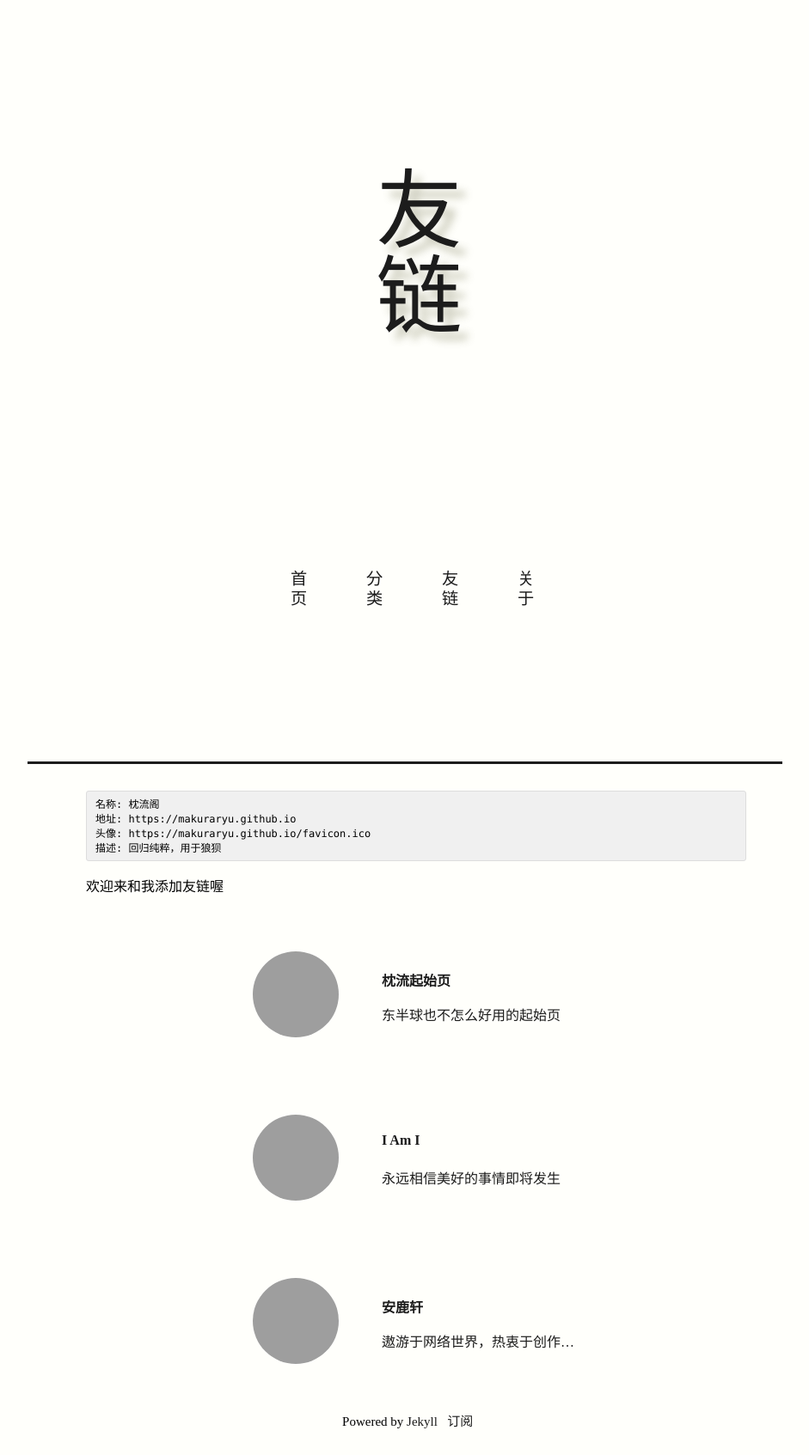
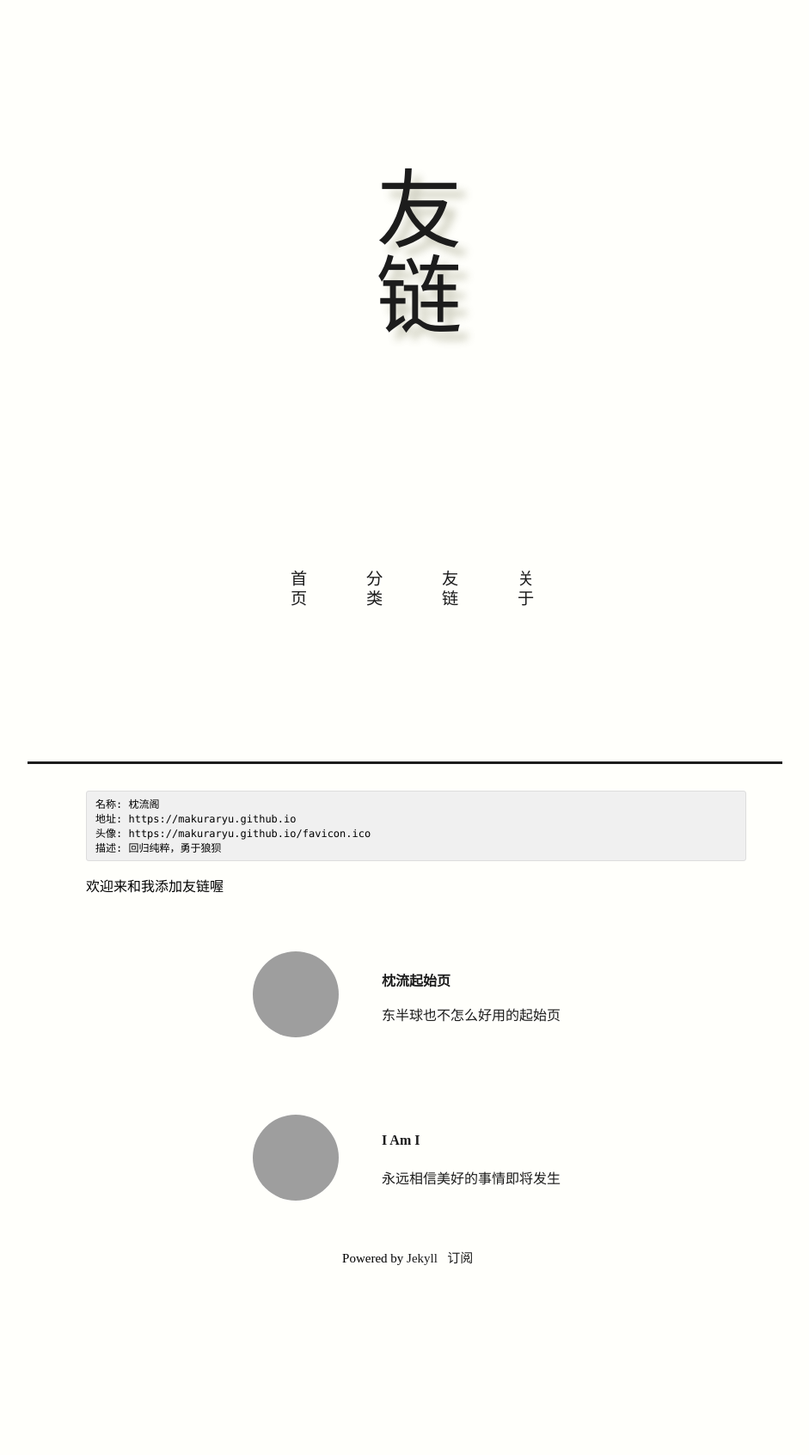
Before and after one commit to Makuraryu/Makuraryu.github.io, a Jekyll site: the page built from pages/links.md, in a window 1280 px wide. Shown: the whole page at 86% size, without its empty margins (164-1105 px from the left). Built offline with Jekyll 4.4.1, drawn with Linux system fonts in a browser that asks for light colours; some web fonts are replaced; comment, search, counter and statistics services are not loaded; after the commit the page ends 1503 px from its top, so only the background shows below that; grey boxes are pictures that could not be loaded.

Commit message:
Update links.md

````diff
--- a/pages/links.md
+++ b/pages/links.md
@@ -9,7 +9,7 @@ permalink: /links/
 名称: 枕流阁
 地址: https://makuraryu.github.io
 头像: https://makuraryu.github.io/favicon.ico
-描述: 回归纯粹，用于狼狈
+描述: 回归纯粹，勇于狼狈
 ```
 欢迎来和我添加友链喔
 <div class="links">
@@ -27,13 +27,6 @@ permalink: /links/
         <p class="description">永远相信美好的事情即将发生</p>
         </div>
     </a>
-    <a href="https://www.anlu1314.com/">
-        <div class="link">
-        <img src="https://www.anlu1314.com/wp-content/uploads/2022/07/1658096981-LP4OYiXkFeVBHgu.png" alt="" class="icon">
-        <p class="id">安鹿轩</p>
-        <p class="description">遨游于网络世界，热衷于创作分享~</p>
-        </div>
-    </a>
 
 
 
````
